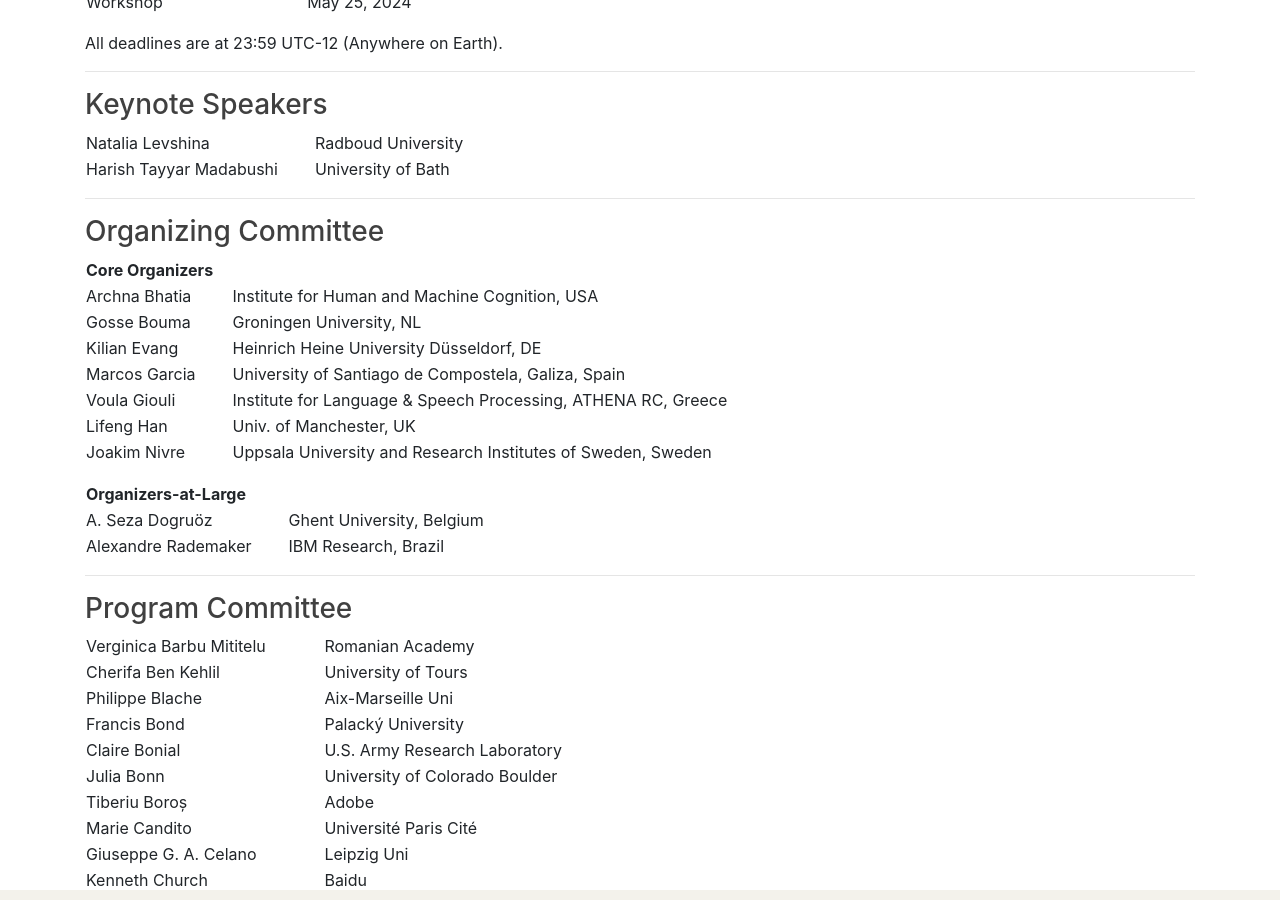
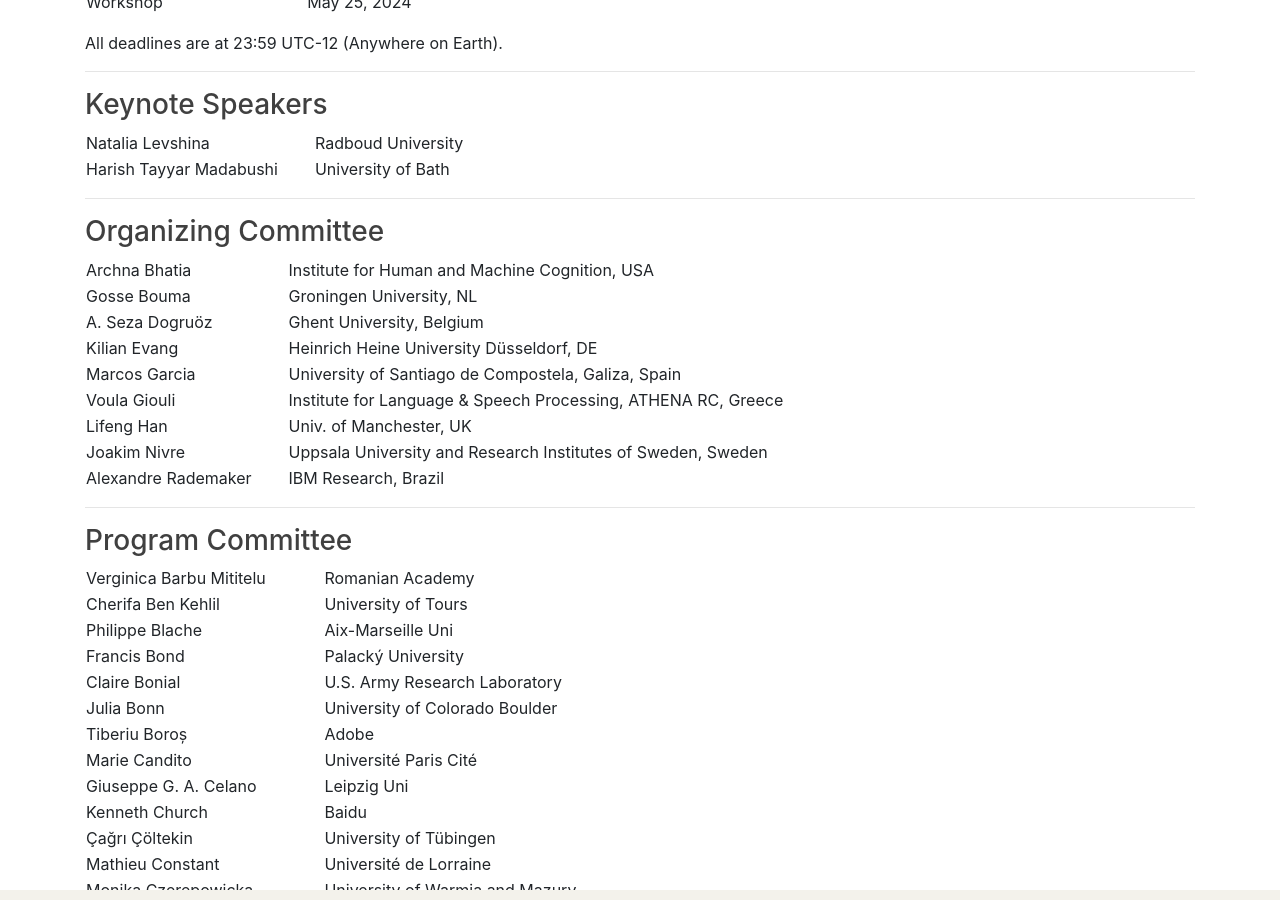
Before and after one commit to multiword/multiword.github.io, a Jekyll site: the page built from mweud2024/index.md, in a window 1280 px wide and 900 px high, scrolled down 2902 px. Built offline with Jekyll 4.4.1, drawn with Linux system fonts in a browser that asks for light colours; comment, search, counter and statistics services are not loaded.

Commit message:
Removed distinction core/at-large organizer

```diff
--- a/mweud2024/index.md
+++ b/mweud2024/index.md
@@ -159,23 +159,14 @@ All deadlines are at 23:59 UTC-12 (Anywhere on Earth).
 | Publicity chair | |
 -->
 <table>
-  <tr>
-    <td colspan="2"><b>Core Organizers</b></td>
-  </tr>
   <tr><td>Archna Bhatia </td><td style="padding-left: 20px;">Institute for Human and Machine Cognition, USA</td></tr>
 <tr><td>Gosse Bouma </td><td style="padding-left: 20px;">Groningen University, NL</td></tr>
+<tr><td>A. Seza Dogruöz </td><td style="padding-left: 20px;">Ghent University, Belgium</td></tr>
 <tr><td>Kilian Evang </td><td style="padding-left: 20px;">Heinrich Heine University Düsseldorf, DE</td></tr>
 <tr><td>Marcos Garcia </td><td style="padding-left: 20px;">University of Santiago de Compostela, Galiza, Spain</td></tr>
 <tr><td>Voula Giouli </td><td style="padding-left: 20px;">Institute for Language & Speech Processing, ATHENA RC, Greece</td></tr>
 <tr><td>Lifeng Han </td><td style="padding-left: 20px;">Univ. of Manchester, UK</td></tr>
 <tr><td>Joakim Nivre </td><td style="padding-left: 20px;">Uppsala University and Research Institutes of Sweden, Sweden</td></tr>
-</table>
-
-<table>
-  <tr>
-    <td colspan="2"><b>Organizers-at-Large</b></td>
-  </tr>
-  <tr><td>A. Seza Dogruöz </td><td style="padding-left: 20px;">Ghent University, Belgium</td></tr>
 <tr><td>Alexandre Rademaker </td><td style="padding-left: 20px;">IBM Research, Brazil</td></tr>
 </table>
 
```
